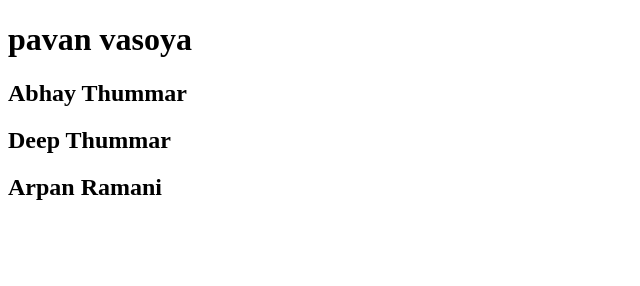
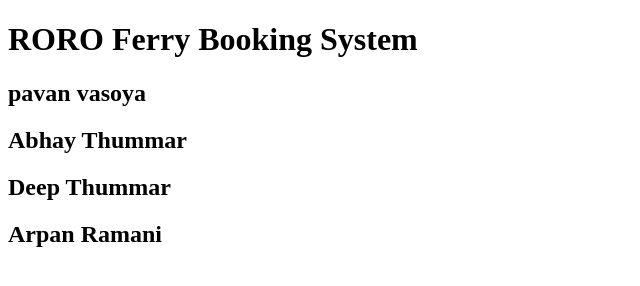
Before and after one commit to pavanvasoya0803/ROROferry-booking-system, a plain HTML site: page index.html in a window 1280 px wide. Shown: the whole page, without its empty margins (0-640 px from the left). Drawn offline with Linux system fonts and the light colour scheme.

Commit message:
project name

```diff
--- a/index.html
+++ b/index.html
@@ -8,7 +8,8 @@
 </head>
 
 <body>
-    <h1>pavan vasoya</h1>
+    <h1>RORO Ferry Booking System</h1>
+    <h2>pavan vasoya</h2>
     <h2>Abhay Thummar</h2>
     <h2>Deep Thummar</h2>
     <h2>Arpan Ramani</h2>
```
